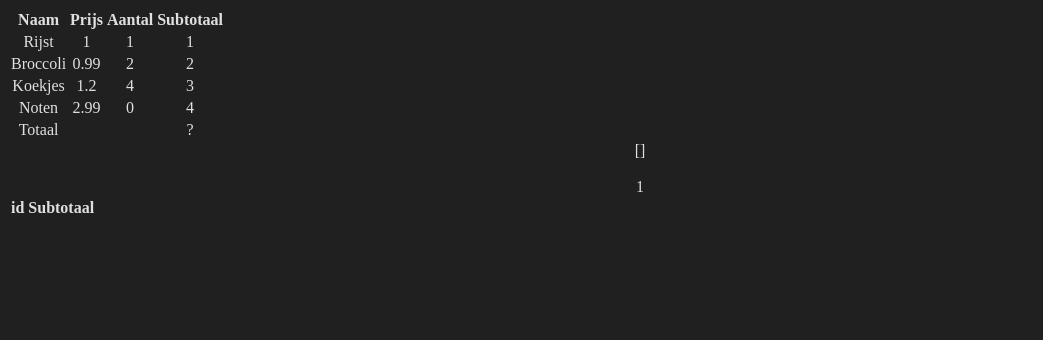
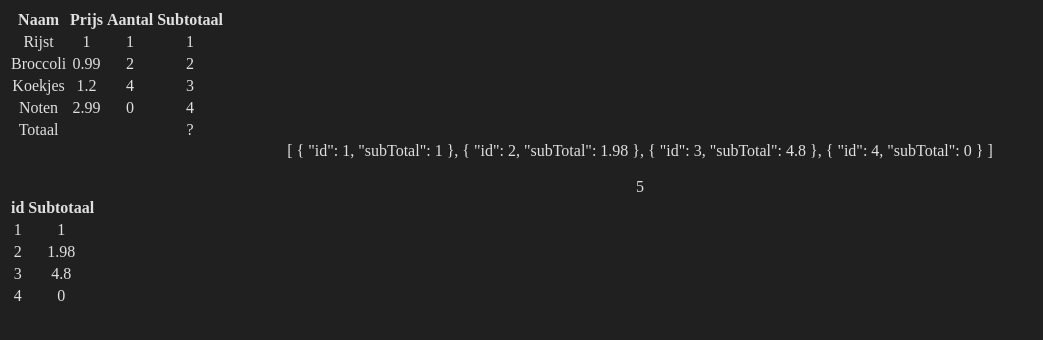
Before and after one commit to janderkkotlarski/vue_boodschappenlijst, a Vue app: page / in a window 1280 px wide. Shown: the top 340 px of the page, without its empty margins (0-1043 px from the left). Built offline with nearby package versions, Linux system fonts and the light colour scheme.

Commit message:
.value is really the solution

```diff
--- a/src/App.vue
+++ b/src/App.vue
@@ -28,11 +28,12 @@ const subTotals = ref([]);
 const ident = ref(1);
 
 const subTotalInit = () => {
+    // .value is necessary in order to iterate correctly
     for (const entry of groceryList.value) {
-        // subTotals.value.push({id: entry.id, subTotal: entry.amount * entry.price});
+        subTotals.value.push({id: entry.id, subTotal: entry.amount * entry.price});
         // ident.value = entry.id;
         // subTotals.value.push({id: ident});
-        // ++ident.value;
+        ++ident.value;
     }
 };
 
```
